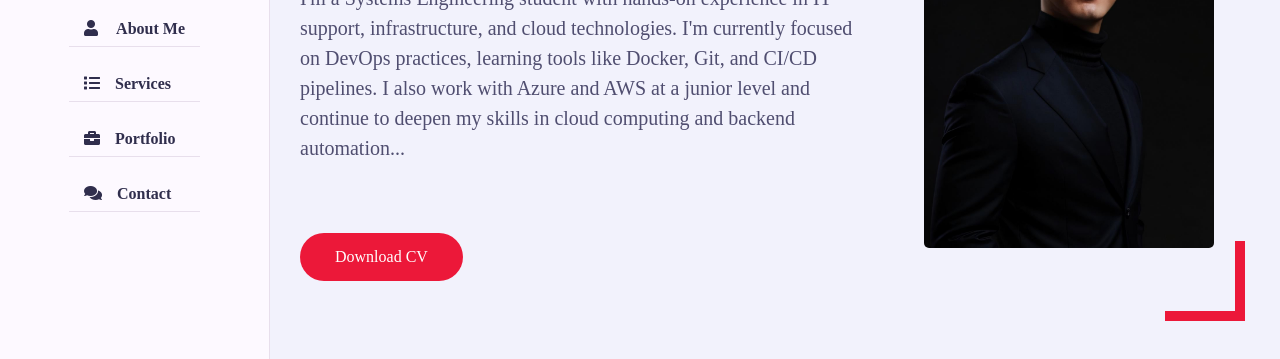
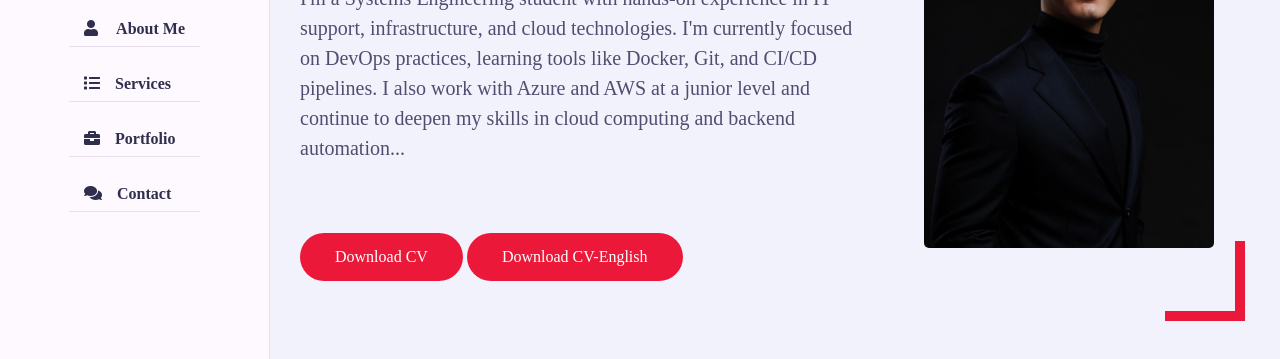
Before and after one commit to Kevinnicop/Portafoliotest, a plain HTML site: page index.html in a window 1280 px wide. Shown: the part 331-690 px from the top of the page. Drawn offline with nearby package versions, Linux system fonts and the light colour scheme; a web font is replaced by a local one.

Commit message:
Update index.html

```diff
--- a/index.html
+++ b/index.html
@@ -111,6 +111,7 @@
                 </p>
 
                 <a href="assets/CV KEVIN PEREZ.pdf" dowload="CV Kevin Perez" class="btn">Download CV</a>
+                <a href="assets/CV KEVIN PEREZ ENGLISH.pdf" dowload="CV Kevin Perez" class="btn">Download CV-English</a>
               </div>
 
               <div class="home-img padd-15">
```
